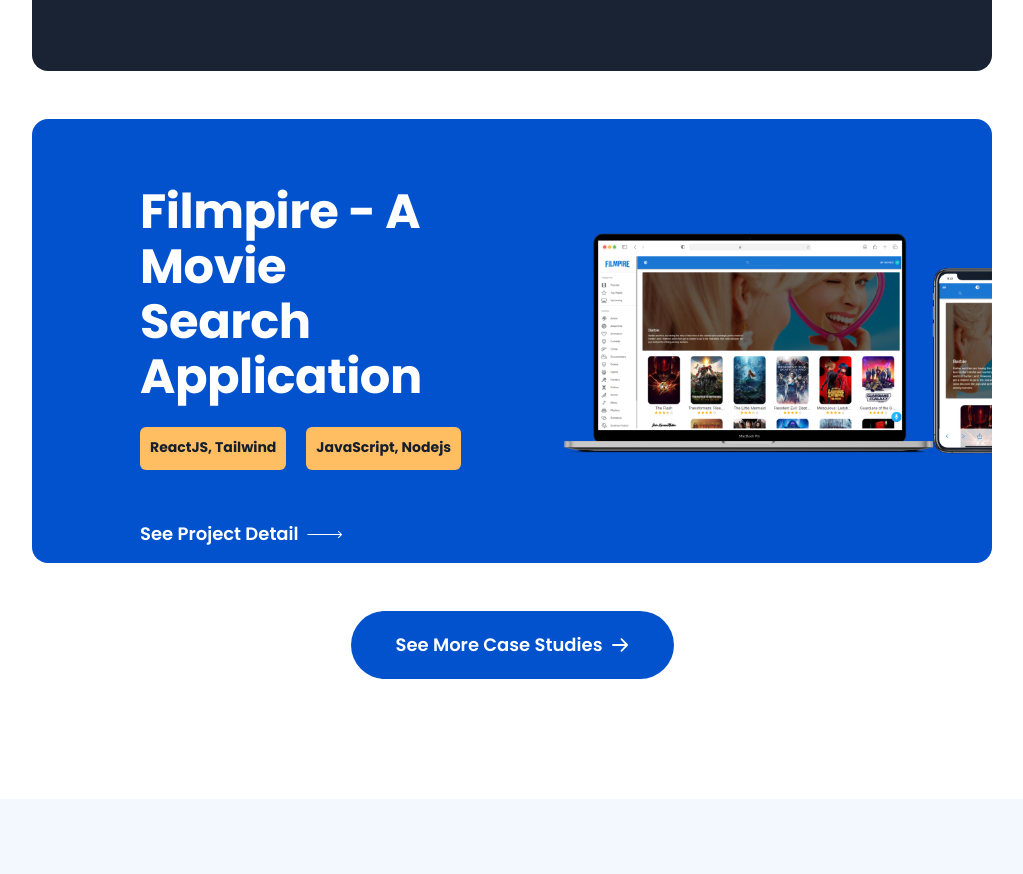
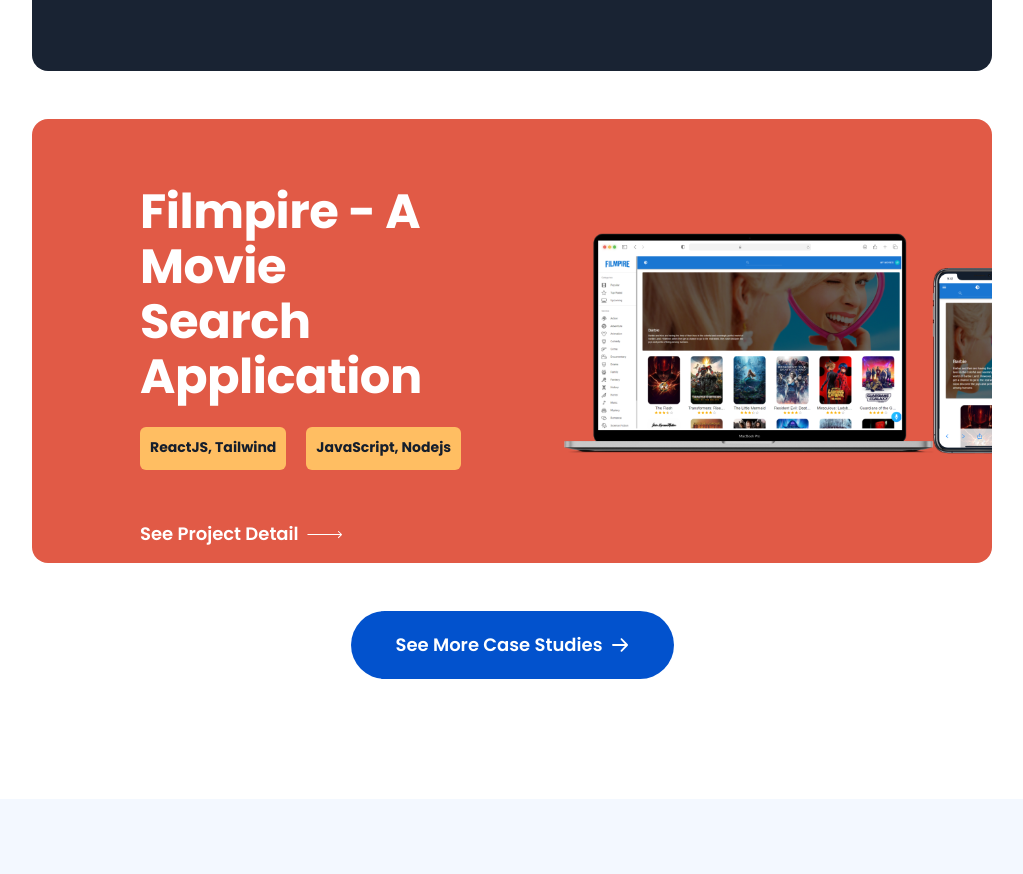
Before and after one commit to austinmargarone/portfolio, a Next.js app: page / in a window 1280 px wide. Shown: the part 3751-4625 px from the top of the page, without its empty margins (128-1151 px from the left). Built offline with nearby package versions, Linux system fonts and the light colour scheme.

Commit message:
feat: colors

```diff
--- a/components/homepage/FeatProjectsCard.tsx
+++ b/components/homepage/FeatProjectsCard.tsx
@@ -12,10 +12,9 @@ type Props = {
 };
 
 const FeatProjectsCard = (props: Props) => {
-  const bgColor = `bg-${props.bg}`;
   return (
     <div
-      className={`${bgColor} mx-auto flex h-[32.125rem] w-full flex-col rounded-[1rem] hover:scale-105 xs:max-w-[21.5rem] ss:max-w-[25rem] sm:max-w-[40rem] md:h-[27.75rem] md:w-full md:max-w-[60rem] md:flex-row xl:max-w-[80rem]`}
+      className={`${props.bg} mx-auto flex h-[32.125rem] w-full flex-col rounded-[1rem] hover:scale-105 xs:max-w-[21.5rem] ss:max-w-[25rem] sm:max-w-[40rem] md:h-[27.75rem] md:w-full md:max-w-[60rem] md:flex-row xl:max-w-[80rem]`}
     >
       <div className="ml-[1.5rem] flex flex-col md:ml-[6.75rem] ">
         <h3 className="projecttitle md:projecttitlelg mr-[1.63rem] mt-[2.5rem] w-[80%] text-left text-white md:mt-[4.06rem] md:w-[20rem] xl:mt-[6.06rem] xl:w-[28.25rem]">
--- a/components/homepage/FeaturedProjects.tsx
+++ b/components/homepage/FeaturedProjects.tsx
@@ -17,7 +17,7 @@ const FeaturedProjects = () => {
             tech={"ReactJS, Next.js"}
             tech1={"Nodejs, MongoDB"}
             link={"http://localhost:3000/casestudies/morrent"}
-            bg={"blue1"}
+            bg={"bg-blue1"}
             featuredImage={"/Morrent.png"}
           />
           <FeatProjectsCard
@@ -25,7 +25,7 @@ const FeaturedProjects = () => {
             tech={"ReactJS, Next.js"}
             tech1={"TypeScript, Nodejs"}
             link={"http://localhost:3000/casestudies/jobit"}
-            bg={"darkbg"}
+            bg={"bg-darkbg"}
             featuredImage={"/JobIt.png"}
           />
           <FeatProjectsCard
@@ -33,7 +33,7 @@ const FeaturedProjects = () => {
             tech={"ReactJS, Tailwind"}
             tech1={"JavaScript, Nodejs"}
             link={"http://localhost:3000/casestudies/filmpire"}
-            bg={"blue"}
+            bg={"bg-red"}
             featuredImage={"/Filmpire.png"}
           />
         </div>
--- a/components/projects/TechStack.tsx
+++ b/components/projects/TechStack.tsx
@@ -1,7 +1,7 @@
 import React from "react";
 import SkillTile from "./SkillTile";
 
-type Props = { tech: string };
+type Props = { tech: string[] };
 
 const TechStack = (props: Props) => {
   return (
--- a/package.json
+++ b/package.json
@@ -33,6 +33,7 @@
     "react-dom": "18.2.0",
     "react-hook-form": "^7.46.1",
     "sanity": "^3.16.7",
+    "sharp": "^0.32.6",
     "styled-components": "5.2",
     "tailwindcss": "3.3.3",
     "typescript": "5.2.2",
--- a/types/Project.ts
+++ b/types/Project.ts
@@ -10,7 +10,7 @@ export type Project = {
   my_role: string;
   start_date: string;
   end_date: string;
-  tech: string;
+  tech: string[];
   description: string;
   problem: string;
   accent: string;
```
Also changed, not shown: 1 other file (tests, documents, lock files or other folders).
